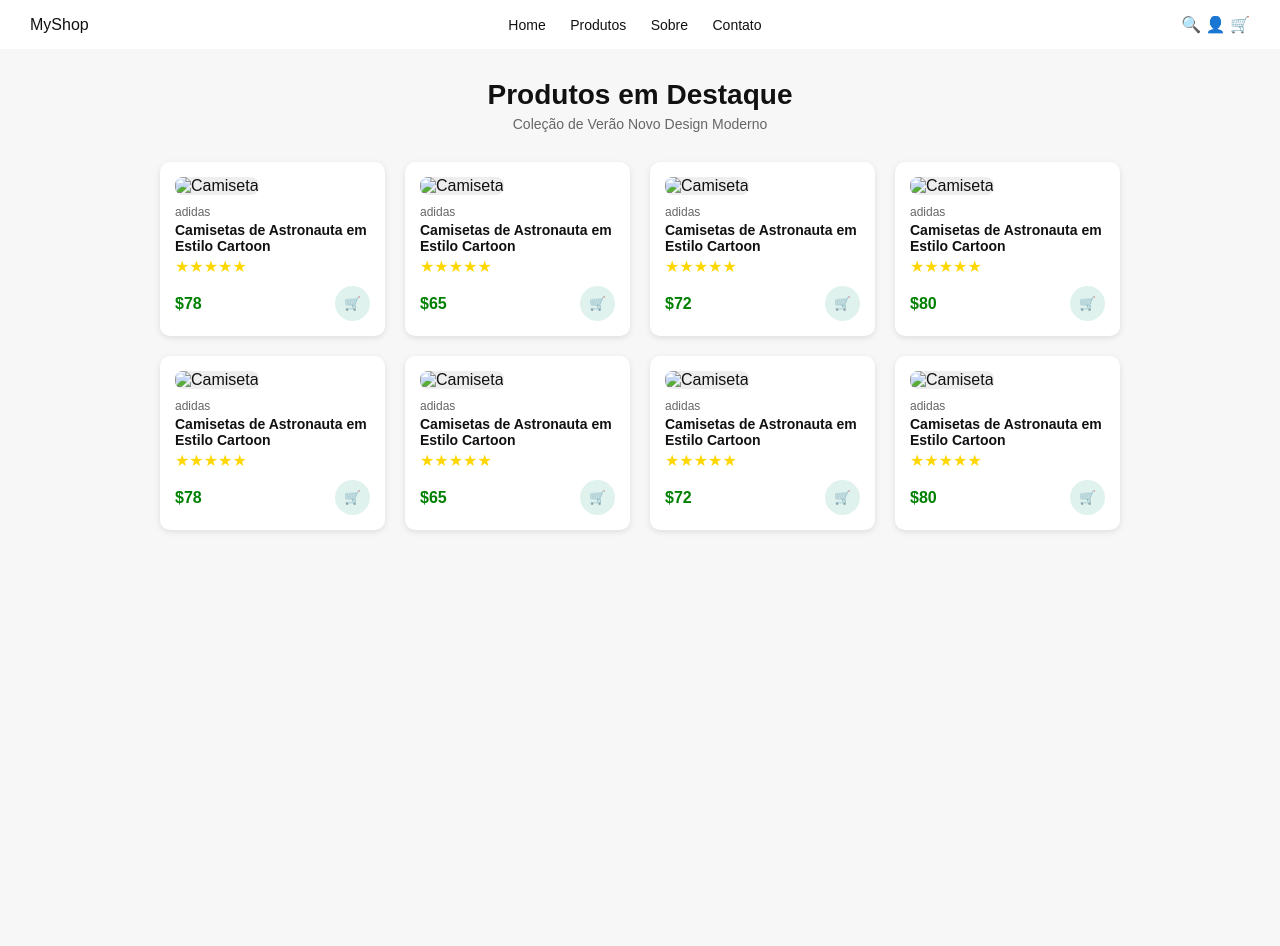
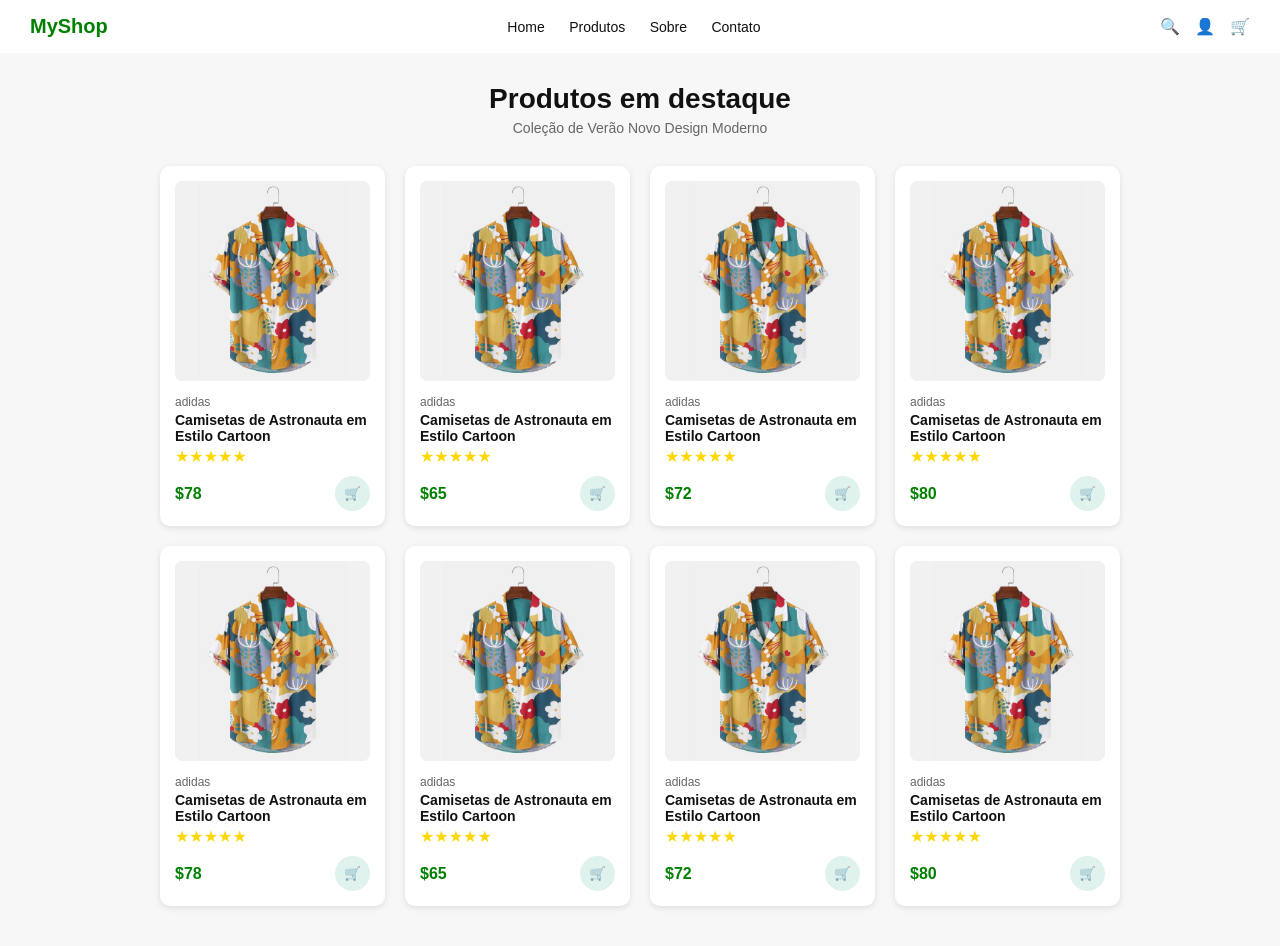
Before and after one commit to kaylaineleandra076-spec/LojaOnlineTeste, a plain HTML site: page index.html in a window 1280 px wide. Before the commit the page ends 800 px from the top, so only its background shows below. Drawn offline with Linux system fonts and the light colour scheme.

Commit message:
adicionado imagem da camiseta e estrutura do html

```diff
--- a/index.html
+++ b/index.html
@@ -1,25 +1,22 @@
 <!DOCTYPE html>
-
 <html lang="pt-br">
 <head>
   <meta charset="UTF-8">
-        <meta name=""viewport" content="width=device-width, initial scale=1">
+  <meta name="viewport" content="width=device-width, initial-scale=1">
   <title>MyShop</title>
   <link rel="stylesheet" href="style.css">
 </head>
-</html>
-
 <body>
 
   <header>
-        <div class="Logo">MyShop</div>
+    <div class="logo">MyShop</div>
     <nav>
       <a href="#">Home</a>
       <a href="#">Produtos</a>
       <a href="#">Sobre</a>
       <a href="#">Contato</a>
     </nav>
-        <div class="Icones">
+    <div class="icones">
       <span>🔍</span>
       <span>👤</span>
       <span>🛒</span>
@@ -27,20 +24,20 @@
   </header>
 
   <div class="titulo">
-        <h1>Produtos em Destaque</h1>
+    <h1>Produtos em destaque</h1>
     <p>Coleção de Verão Novo Design Moderno</p>
   </div>
 
   <div class="produtos" id="produtos"></div>
 
   <script>
-        var precos = [78,65,72,80,78,65,72,80];
+    var precos = [78, 65, 72, 80, 78, 65, 72, 80];
     var lista = document.getElementById("produtos");
 
-        for (var i = 0; i < precos.length; i++){
+    for (var i = 0; i < precos.length; i++) {
       lista.innerHTML += `
         <div class="card">
-          <img src="camiseta.png" alt="Camiseta">
+          <img src="camiseta.jpg" alt="Camiseta">
           <div class="marca">adidas</div>
           <div class="nome">Camisetas de Astronauta em Estilo Cartoon</div>
           <div class="estrelas">★★★★★</div>
@@ -52,4 +49,5 @@
       `;
     }
   </script>
+
 </body>
```
Also changed, not shown: camiseta.jpg (added). Lines whose indentation alone changed are shown as unchanged.
